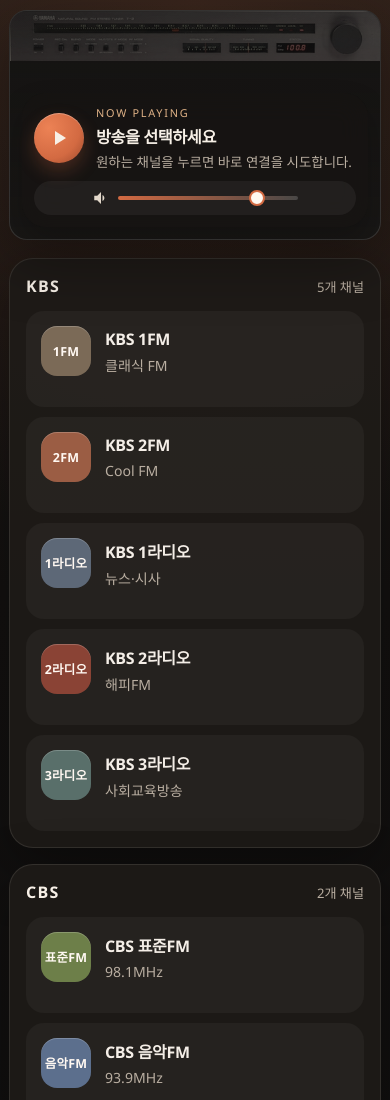
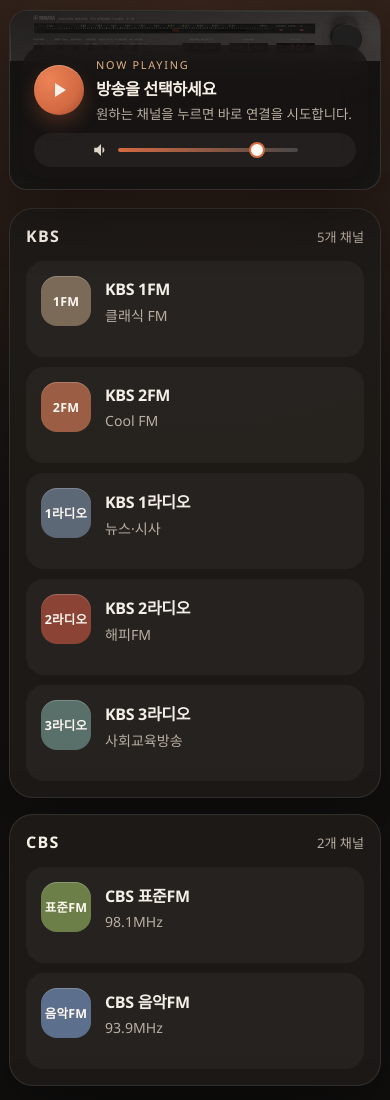
Before and after one commit to ducklove/fm_radio, a plain HTML site: page index.html in a window 390 px wide. Shown: the top 1100 px of the page. Drawn offline with nearby package versions, Linux system fonts and the light colour scheme.

Commit message:
Reduce empty space above hero player

```diff
--- a/index.html
+++ b/index.html
@@ -71,7 +71,7 @@
                 linear-gradient(180deg, rgba(18, 17, 16, 0.92), rgba(18, 17, 16, 0.74)),
                 #2a2623;
             margin-bottom: 18px;
-            min-height: 300px;
+            min-height: 220px;
         }
 
         .site-banner {
@@ -87,7 +87,7 @@
             position: absolute;
             left: 24px;
             right: 24px;
-            bottom: 24px;
+            bottom: 18px;
         }
 
         .player-bar {
@@ -374,13 +374,13 @@
 
             .hero-visual {
                 border-radius: 18px;
-                min-height: 230px;
+                min-height: 180px;
             }
 
             .hero-player-wrap {
                 left: 12px;
                 right: 12px;
-                bottom: 12px;
+                bottom: 10px;
             }
 
             .player-bar {
```
